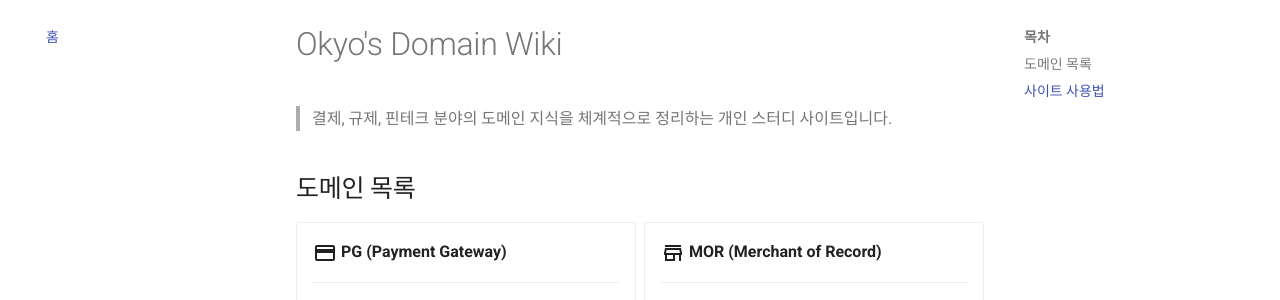
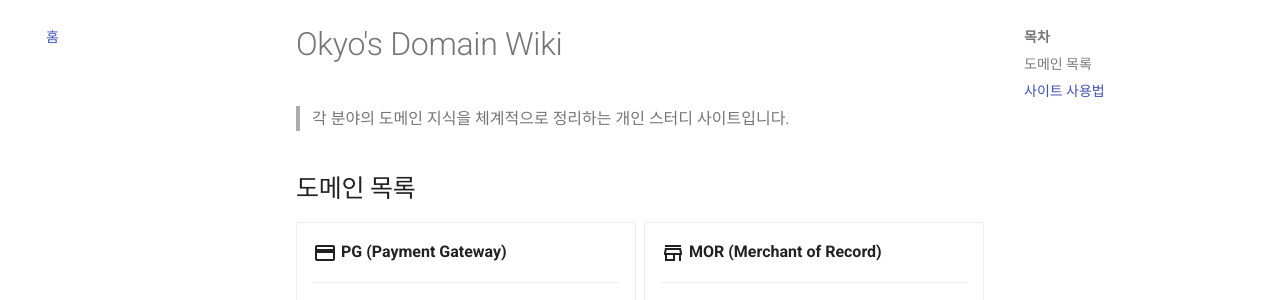
Before and after one commit to OkyoKwon/studyNresearch, an MkDocs documentation site: the page built from docs/index.md, in a window 1280 px wide and 1326 px high. Shown: the part 122-422 px from the top of the window. Built offline with MkDocs 1.6.1 and Material for MkDocs 9.7.7, drawn with Linux system fonts in a browser that asks for light colours.

Commit message:
fix: 홈 소개 문구 수정

```diff
--- a/docs/index.md
+++ b/docs/index.md
@@ -1,6 +1,6 @@
 # Okyo's Domain Wiki
 
-> 결제, 규제, 핀테크 분야의 도메인 지식을 체계적으로 정리하는 개인 스터디 사이트입니다.
+> 각 분야의 도메인 지식을 체계적으로 정리하는 개인 스터디 사이트입니다.
 
 ## 도메인 목록
 
```
